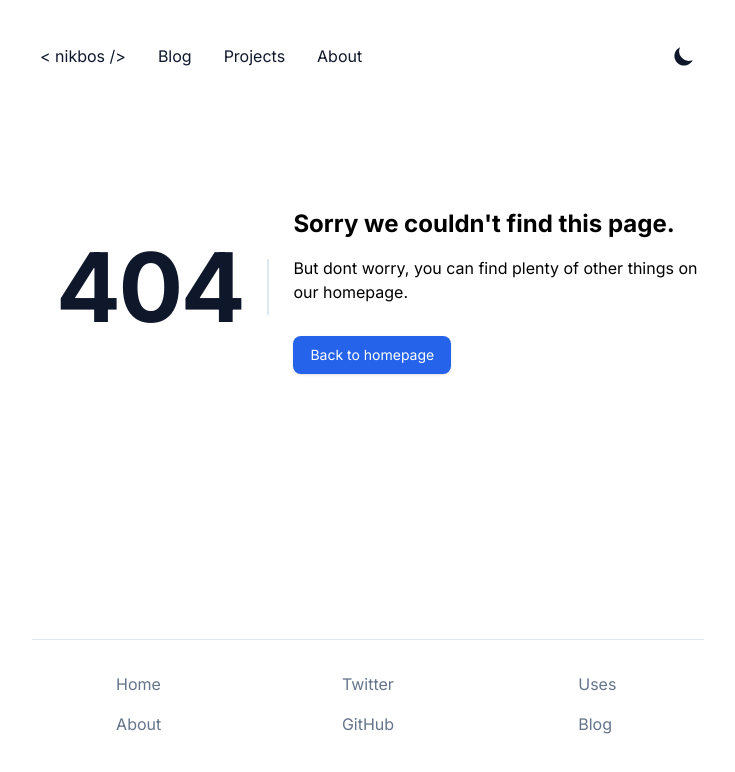
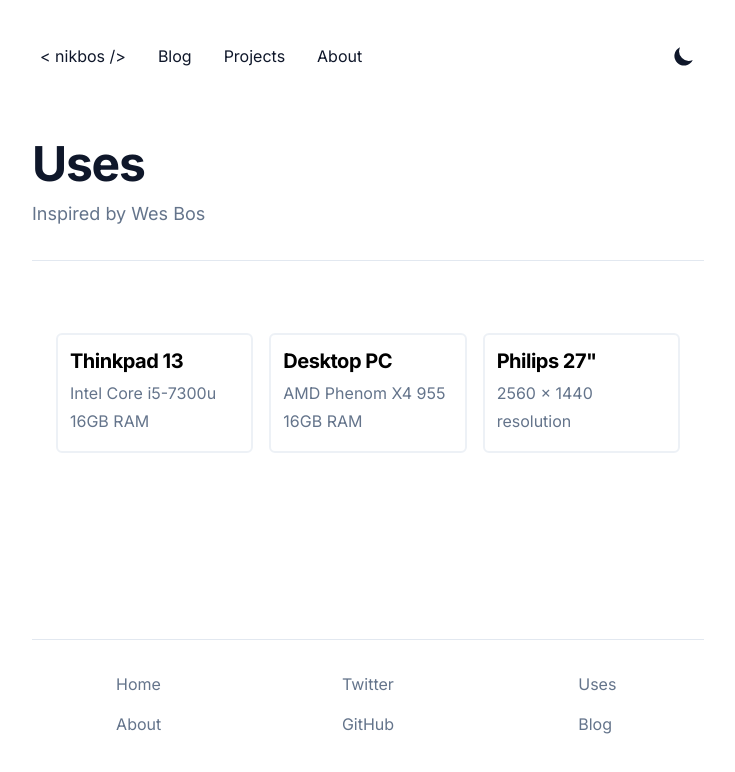
Before and after one commit to nikbos/portfolio, a Next.js app: page /uses in a window 1280 px wide. Before the commit this address had no page. Shown: the top 772 px of the page, without its empty margins (272-1007 px from the left). Built offline with nearby package versions, Linux system fonts and the light colour scheme.

Commit message:
uses page

```diff
--- /dev/null
+++ b/data/usesData.js
@@ -0,0 +1,16 @@
+const usesData = [
+  {
+    title: 'Thinkpad 13',
+    description: 'Intel Core i5-7300u 16GB RAM',
+  },
+  {
+    title: 'Desktop PC',
+    description: 'AMD Phenom X4 955 16GB RAM',
+  },
+  {
+    title: 'Philips 27"',
+    description: '2560 x 1440 resolution',
+  },
+];
+
+export default usesData;
--- a/layouts/AuthorLayout.js
+++ b/layouts/AuthorLayout.js
@@ -1,5 +1,6 @@
 import Image from 'next/image';
 import { PageSEO } from '@/components/SEO';
+import Link from '@/components/Link';
 
 export default function AuthorLayout({ children, frontMatter }) {
   const { name } = frontMatter;
--- a/pages/projects.js
+++ b/pages/projects.js
@@ -17,7 +17,7 @@ export default function Projects() {
           </p>
         </div>
         <div className="container py-12 ">
-          <div className="flex flex-wrap -m-4">
+          <div className="flex flex-wrap m-4">
             {projectsData.map((d) => (
               <Card
                 key={d.title}
--- /dev/null
+++ b/pages/uses.js
@@ -0,0 +1,24 @@
+import usesData from '@/data/usesData';
+import Card from '@/components/Card';
+
+export default function Uses() {
+  return (
+    <>
+      <div className="divide-y">
+        <div className="pt-6 pb-8 space-y-2 md:space-y">
+          <h1 className="text-3xl font-extrabold leading-9 tracking-tight text-gray-900 dark:text-gray-100 sm:text-4xl sm:leading-10 md:text-5xl md:leading-14">
+            Uses
+          </h1>
+          <p className="text-lg leading-7 text-gray-500 dark:text-gray-400">Inspired by Wes Bos</p>
+        </div>
+        <div className="container py-12">
+          <div className="flex flex-wrap m-4">
+            {usesData.map((d) => (
+              <Card key={d.title} title={d.title} description={d.description} />
+            ))}
+          </div>
+        </div>
+      </div>
+    </>
+  );
+}
```
